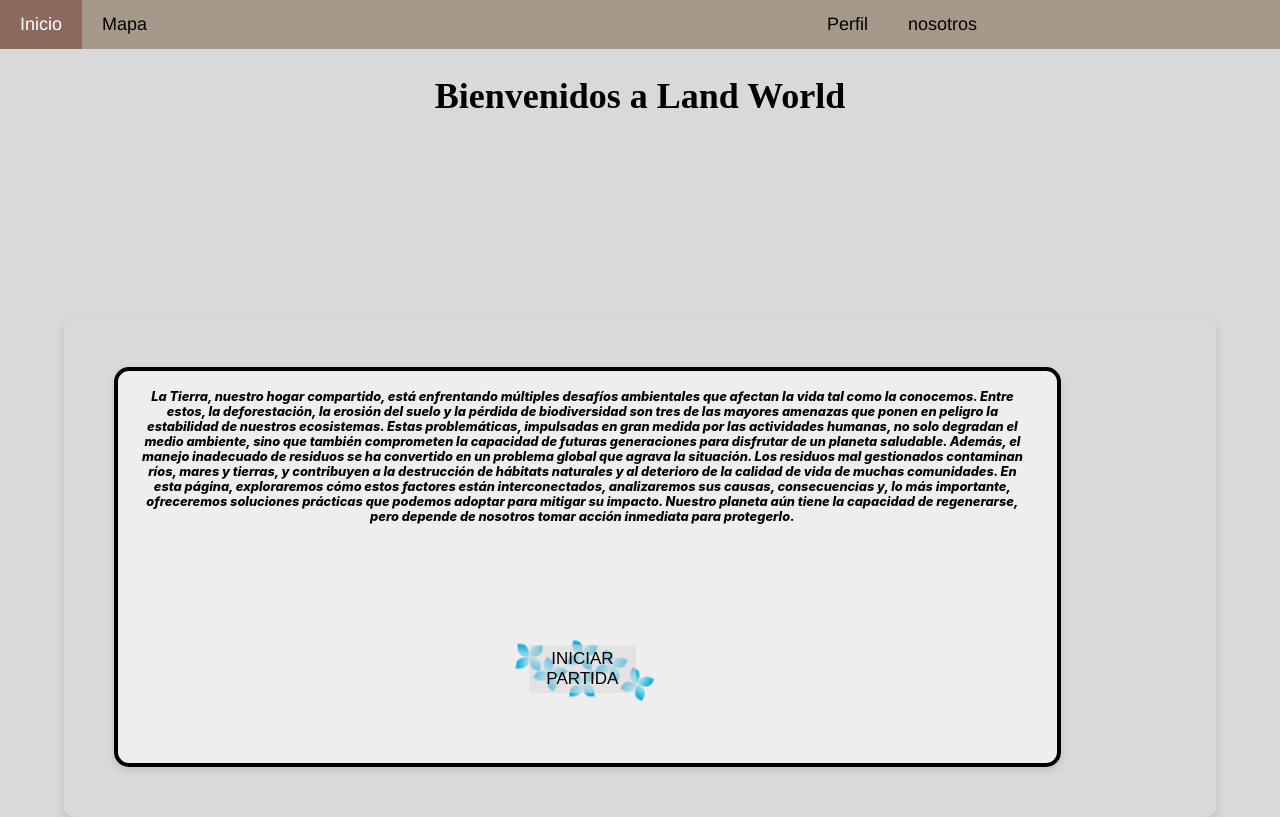
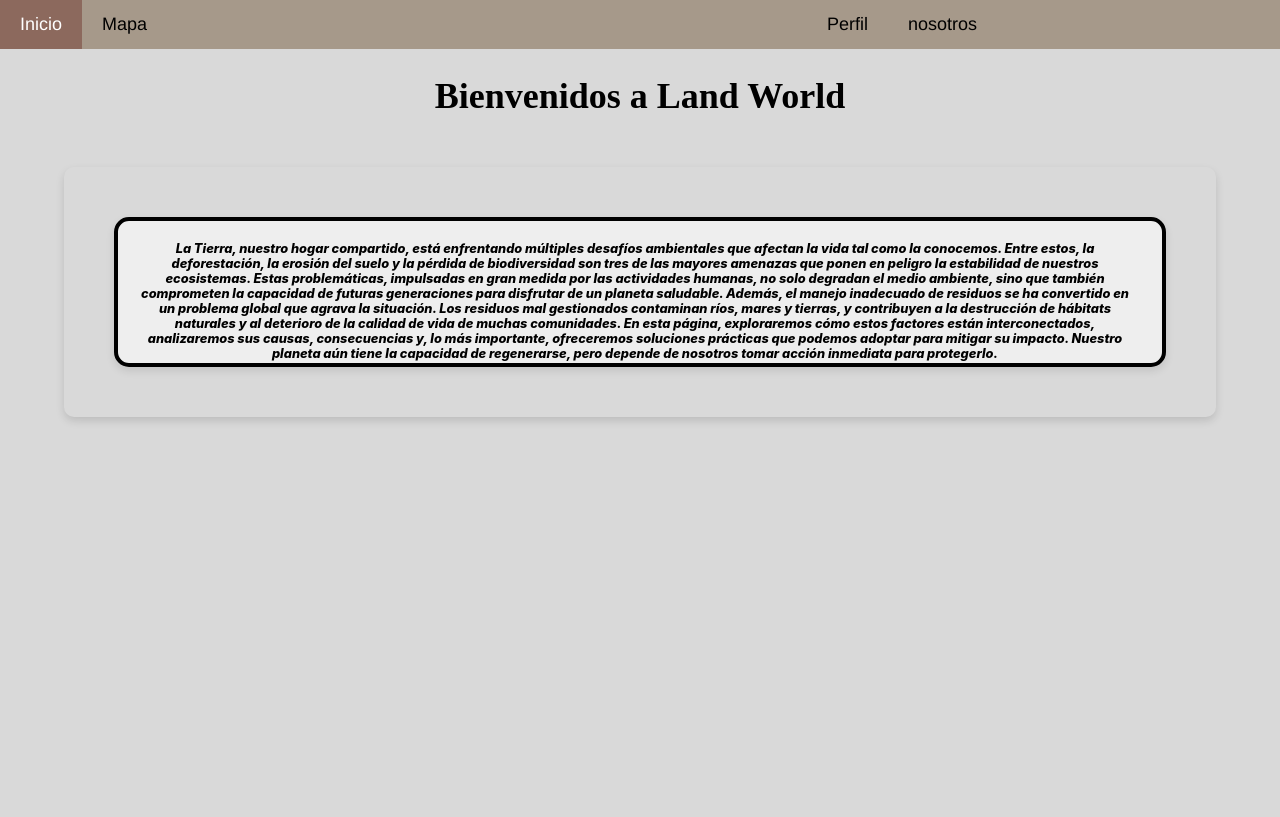
Before and after one commit to CamiloGs-univalle/proyect-Eart-Univale-PI, a React (Vite) app: page /we in a window 1280 px wide. Built offline with nearby package versions, Linux system fonts and the light colour scheme; no server answers.

Commit message:
organizacion de la introduccion
se acomodo el boton, y la margen del texto

```diff
--- a/index.html
+++ b/index.html
@@ -2,7 +2,7 @@
 <html lang="en">
   <head>
     <meta charset="UTF-8" />
-    <link rel="icon" type="image/svg+xml" href="/vite.svg" />
+    <link rel="icon" type="image/svg+xml" href="./public/image/logo.png" />
     <meta name="viewport" content="width=device-width, initial-scale=1.0" />
     <title>Land World</title>
   </head>
--- a/src/Assets/Pages/Home/Introduction/Home.css
+++ b/src/Assets/Pages/Home/Introduction/Home.css
@@ -14,7 +14,7 @@
     position: relative;
     display: flex;
     justify-content: center; /* Centra horizontalmente */
-    top: 120px;
+    top: auto;
 
 }
 
@@ -33,7 +33,7 @@
     overflow: hidden;
     text-align: center;
     position: relative;
-    top: 150px;
+    top: auto;
 }
 
 .container-home {
@@ -47,8 +47,7 @@
     background-color: #eee;
     box-shadow: 0 4px 8px rgba(0, 0, 0, 0.1);
     border-radius: 15px;
-    height: 400px;
-    width: 90%;
+    height: 150px;
     border: 4px solid black;
     overflow: hidden;
     text-align: center;
@@ -68,7 +67,7 @@ h1, p {
     background: transparent;
     border: none;
     cursor: pointer;
-    margin: 100px; /* Agrega un margen superior significativo */
+    margin: 50px; /* Agrega un margen superior significativo */
 }
 
 .wrapper {
--- a/src/Assets/Pages/Home/Introduction/Home.jsx
+++ b/src/Assets/Pages/Home/Introduction/Home.jsx
@@ -9,6 +9,8 @@ const Home = () => {
       <h1 className="title-earth">Tierra</h1>
       <div className="containerhome">
         <Earth3d className="container-3d-tierra" />
+        <div>
+
           <div className="container-home">
             <div className="text-container">
               <p>
@@ -20,6 +22,8 @@ const Home = () => {
                 consecuencias, y propone soluciones prácticas para reducir su impacto. Aunque el planeta aún puede
                 regenerarse, es esencial que tomemos medidas ahora para protegerlo.
               </p>
+            </div>
+          </div>
           <button className="btn">
             <div className="wrapper">
               <a href="/map" className="inicio">INICIAR PARTIDA</a>
@@ -32,7 +36,8 @@ const Home = () => {
               ))}
             </div>
           </button>
-          </div>
+
+
         </div>
 
       </div>
```
Also changed, not shown: src/Assets/Pages/modelo3D/scena/css/Earth3d.css (deleted). Lines whose indentation alone changed are shown as unchanged.
